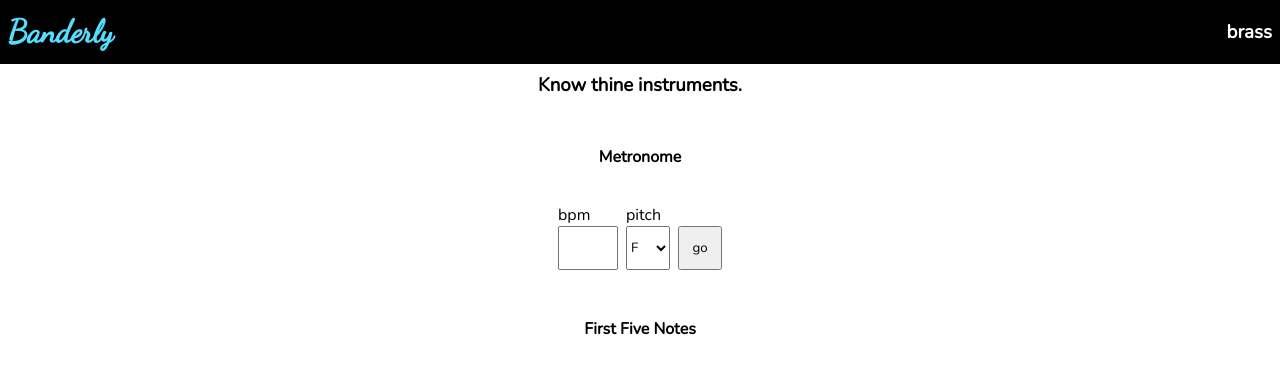
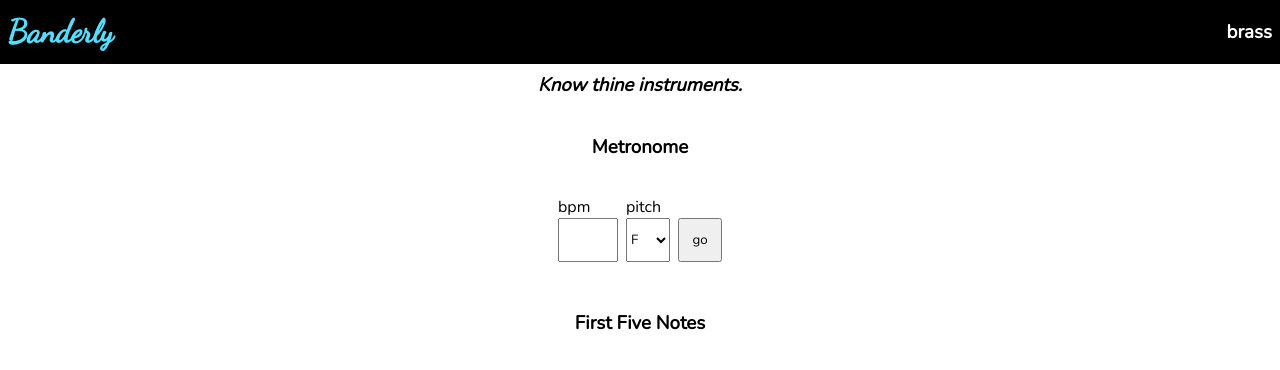
Before and after one commit to shawnkelleydev/banderly, a React (Create React App) app in the folder client/: page / in a window 1280 px wide. Shown: the top 370 px of the page. Built offline with nearby package versions, Linux system fonts and the light colour scheme.

Commit message:
trombone inline

```diff
--- a/client/src/components/Home/index.js
+++ b/client/src/components/Home/index.js
@@ -18,6 +18,7 @@ export default function Home() {
       "baritone",
       "tuba",
     ];
+    // FINGERINGS ARRAY FOR PATCHING TO INSTRUMENTS BELOW
     let fingerings = [
       null,
       null,
@@ -47,20 +48,27 @@ export default function Home() {
 
   return (
     <div className="Home full-height">
-      <h3>Know thine instruments.</h3>
+      <h3>
+        <em>Know thine instruments.</em>
+      </h3>
       <Metronome />
-      <h4>First Five Notes</h4>
+      <h3>First Five Notes</h3>
       {instruments
         ? instruments.map((instrument, i) => (
             <FiveNotes key={i} instrument={instrument} />
           ))
         : null}
+    </div>
+  );
+}
+
+function Trombone() {
+  return (
     <img
       src="https://www.yamaha.com/en/musical_instrument_guide/common/images/trombone/fingering1.gif"
       alt="trombone slide positions"
       className="trombone"
     />
-    </div>
   );
 }
 
@@ -90,7 +98,7 @@ function Metronome() {
 
   return (
     <div className="Metronome">
-      <h4>Metronome</h4>
+      <h3>Metronome</h3>
       <div>
         <label htmlFor="metroInput">
           <span>bpm</span>
@@ -177,8 +185,8 @@ function FiveNotes(props) {
       setPlayFive(pArr);
     }
   }, [firstFive, allNotes, instrObj]);
-
   return (
+    <>
       <div className="idiv">
         <div className="instr">{props.instrument.instrument}</div>
         <div className="notes">
@@ -194,6 +202,8 @@ function FiveNotes(props) {
               ))}
         </div>
       </div>
+      {props.instrument.instrument === "trombone" ? <Trombone /> : null}
+    </>
   );
 }
 
--- a/client/src/components/Home/styles.css
+++ b/client/src/components/Home/styles.css
@@ -18,10 +18,11 @@
 .Home .trombone {
   width: 90vw;
   max-width: 500px;
+  margin-bottom: 48px;
 }
 
 .Home h3 {
-  margin-bottom: 48px;
+  margin-bottom: 36px;
 }
 
 .Home h4 {
--- a/client/src/components/Home/styles.sass
+++ b/client/src/components/Home/styles.sass
@@ -7,8 +7,9 @@
   .trombone
     width: 90vw
     max-width: 500px
+    margin-bottom: 48px
   h3
-    margin-bottom: 48px
+    margin-bottom: 36px
   h4
       margin-bottom: 36px
   .Metronome
```
Also changed, not shown: 1 other file (tests, documents, lock files or other folders). Lines whose indentation alone changed are shown as unchanged.
